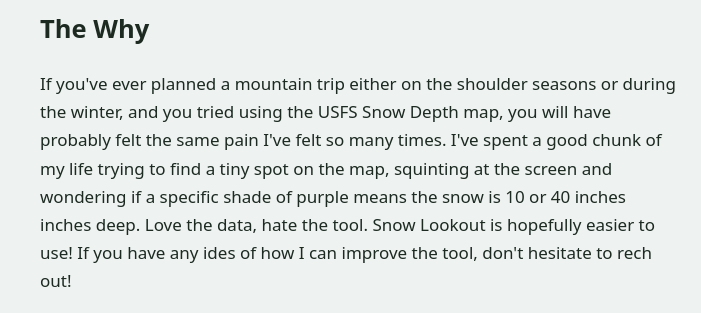
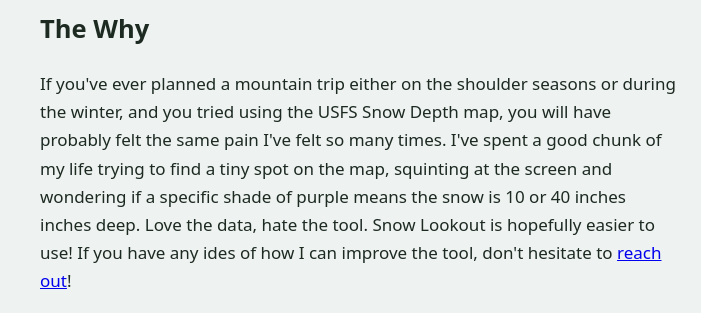
Before and after one commit to ridgeboundapp/snowmap, a plain HTML site: page about.html in a window 1280 px wide. Shown: the part 180-493 px from the top of the page, 280-981 px from the left. Drawn offline with Linux system fonts and the light colour scheme.

Commit message:
Fix typo and add contact link in about.html
Corrected a typo and added a mailto link for feedback.

```diff
--- a/about.html
+++ b/about.html
@@ -77,7 +77,7 @@
 <main>
   <h1>About Snow Lookout</h1>
   <h2>The Why</h2>
-  <p>If you've ever planned a mountain trip either on the shoulder seasons or during the winter, and you tried using the USFS Snow Depth map, you will have probably felt the same pain I've felt so many times. I've spent a good chunk of my life trying to find a tiny spot on the map, squinting at the screen and wondering if a specific shade of purple means the snow is 10 or 40 inches inches deep. Love the data, hate the tool. Snow Lookout is hopefully easier to use! If you have any ides of how I can improve the tool, don't hesitate to rech out!</p>
+  <p>If you've ever planned a mountain trip either on the shoulder seasons or during the winter, and you tried using the USFS Snow Depth map, you will have probably felt the same pain I've felt so many times. I've spent a good chunk of my life trying to find a tiny spot on the map, squinting at the screen and wondering if a specific shade of purple means the snow is 10 or 40 inches inches deep. Love the data, hate the tool. Snow Lookout is hopefully easier to use! If you have any ides of how I can improve the tool, don't hesitate to <a href="mailto:hello@snowlookout.com">reach out</a>!</p>
   <h2>The What</h2>
   <p>Snow Lookout shows current snow depth across the mountains on an interactive map, so you can check conditions before you head out. Move your cursor over any spot to see the snow depth in inches (or feet for deep snow) along with the elevation at that exact location. Search for a town, trail or peak to jump straight to it, and switch between topographic, street and satellite maps to see the terrain you're planning for.</p>
   <p>Snow depth comes from NOAA's fantastic snow data. The data is modeled on a one square kilometer grid. Always check local conditions and avalanche forecasts before you go. Stay safe and have fun!</p>
```
